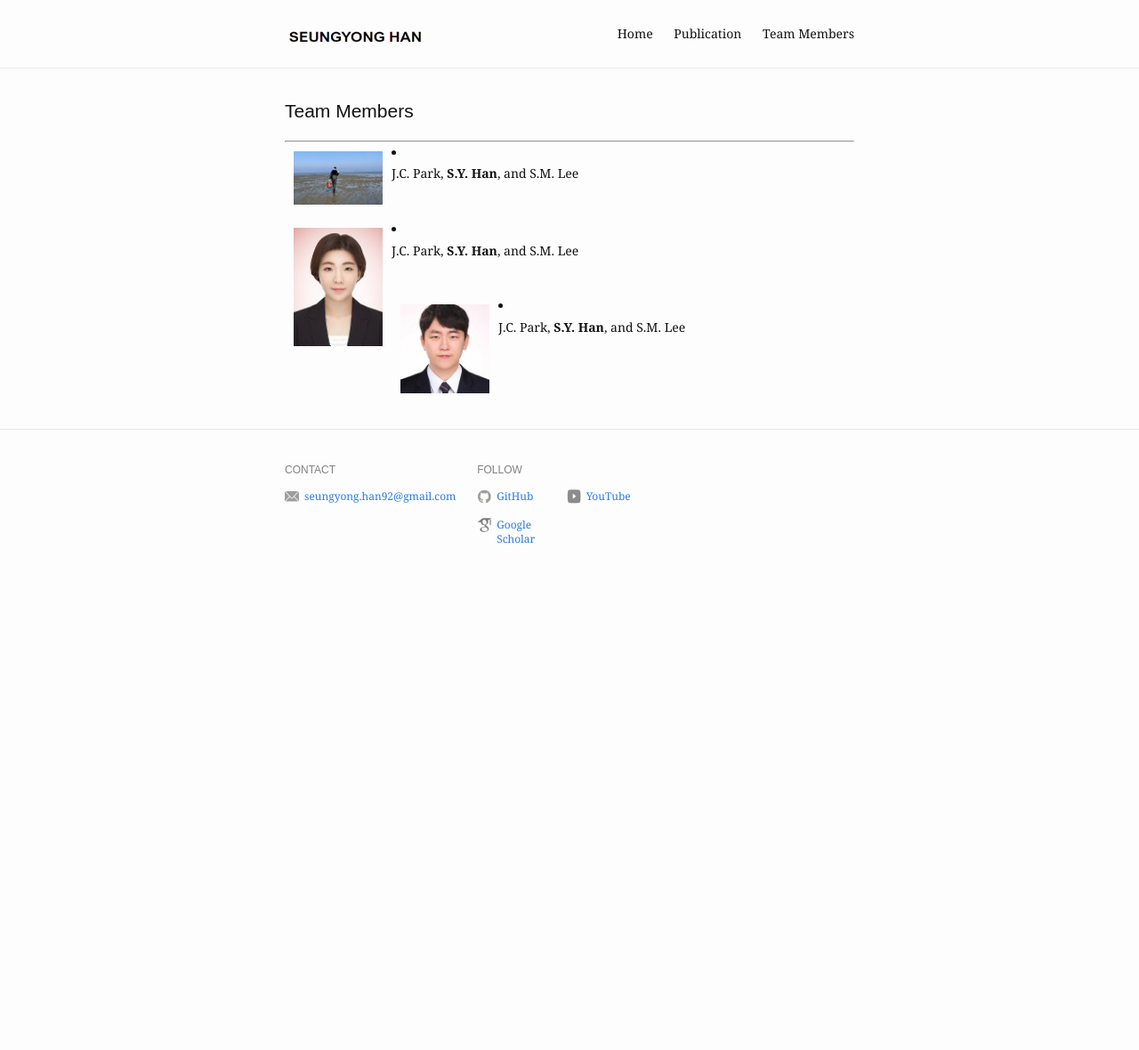
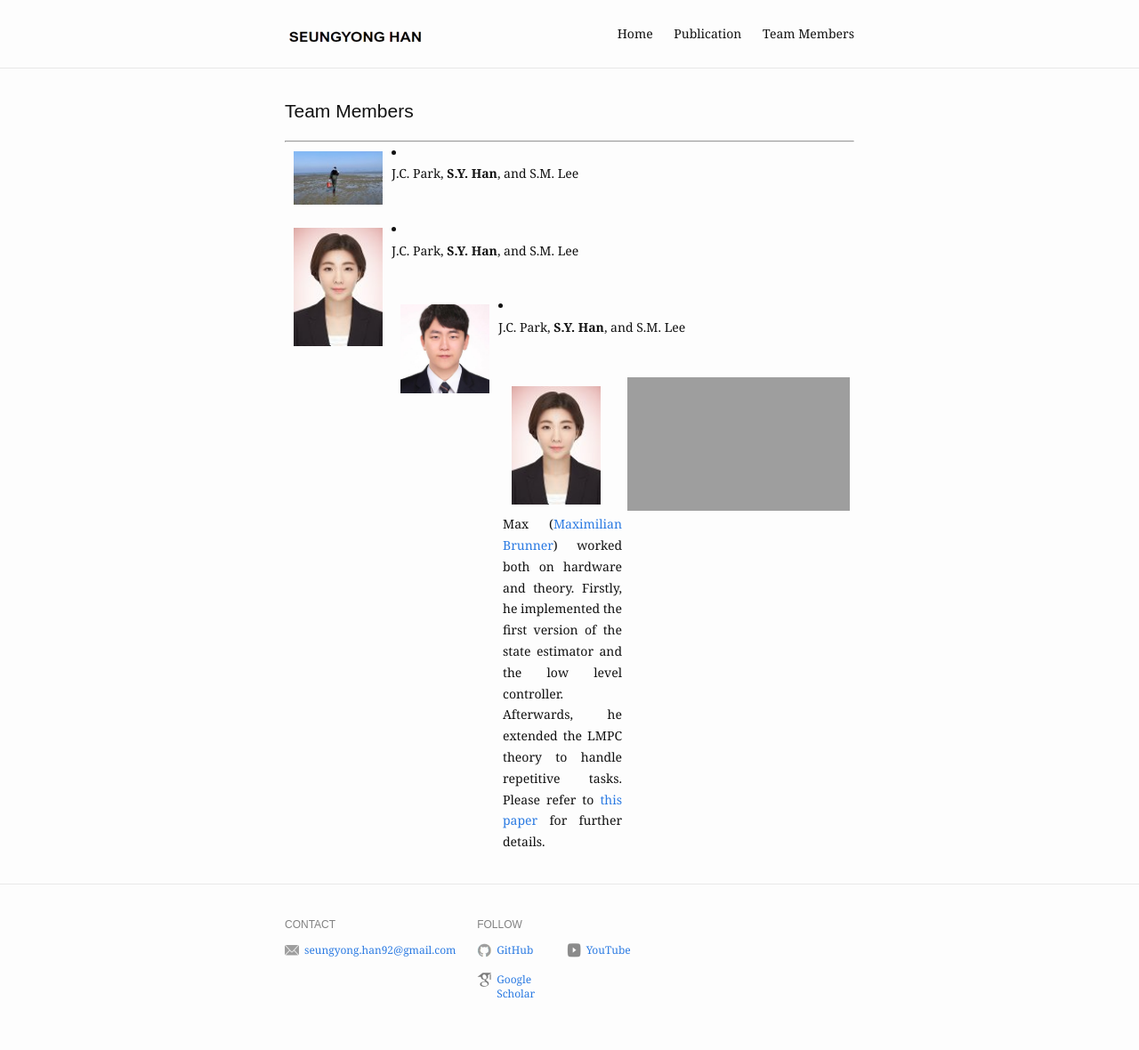
Before and after one commit to seungyong-han/seungyong-han.github.io, a Jekyll site: the page built from members.md, in a window 1280 px wide. Shown: the whole page at 89% size. Built offline with Jekyll 4.4.1, drawn with Linux system fonts in a browser that asks for light colours; before the commit the page ends 900 px from its top, so only the background shows below that; grey boxes are pictures that could not be loaded.

Commit message:
Update members.md

```diff
--- a/members.md
+++ b/members.md
@@ -24,6 +24,20 @@ ___
   </li>
 <br />
 
+
+<table style="border: 1px solid transparent;">
+<tbody>
+<tr>
+<td style="text-align:justify;width: 500px; border: 1px solid transparent">
+	<img align="left" src="/assets/img/members/Hyein.jfif" style="border: 10px solid transparent;" width="100">
+	Max (<a href="https://www.linkedin.com/in/maximilian-brunner-847a89a6/">Maximilian Brunner</a>) worked both on hardware and theory. Firstly, he implemented the first version of the state estimator and the low level controller. Afterwards, he extended the LMPC theory to handle repetitive tasks. Please refer to
+	<a href="https://ieeexplore.ieee.org/abstract/document/8264027/">this paper</a> for further details.
+</td>
+<td style="width: 50px; border: 1px solid transparent" valign="top"> <iframe width="250" src="https://www.youtube.com/embed/4kHDv9senpE" frameborder="0" allow="accelerometer; autoplay; clipboard-write; encrypted-media; gyroscope; picture-in-picture" allowfullscreen></iframe> </td>
+</tr>
+</tbody>
+</table>
+
 <!-- 6. 코무리
 7. 싱
 8. 구오
```
